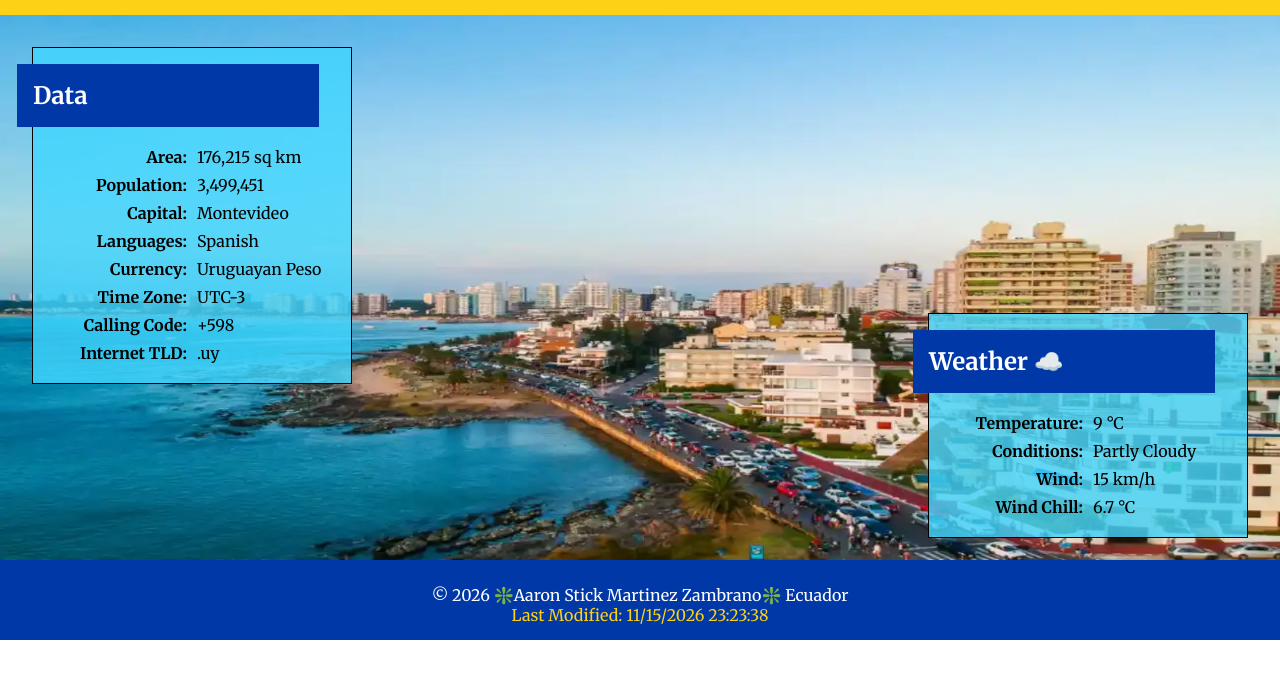
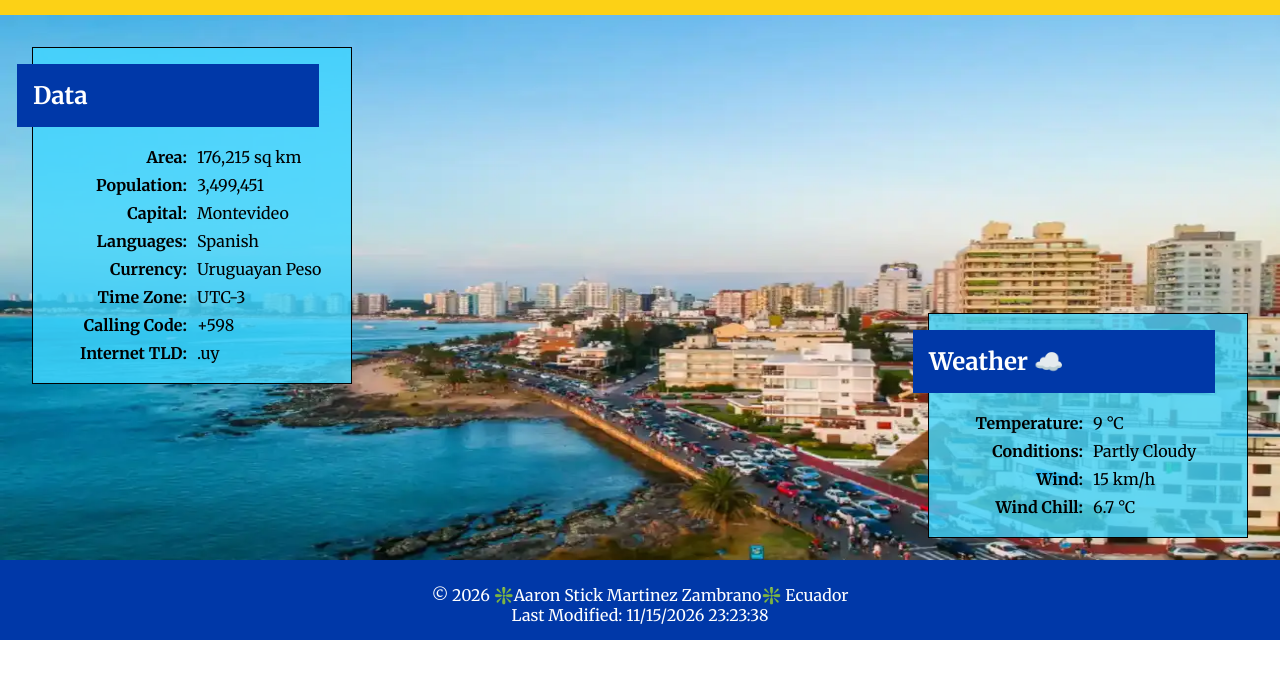
Before and after one commit to aaronti2005/wdd131, a plain HTML site: page place.html in a window 1280 px wide. Shown: the part 98-776 px from the top of the page. Drawn offline with Linux system fonts and the light colour scheme.

Commit message:
font color correct

```diff
--- a/styles/place.css
+++ b/styles/place.css
@@ -91,5 +91,5 @@ footer{
 }
 
 #lastModified{
-    color: var(--secondary-color);
+    color: var(--w-color);
 }
```
